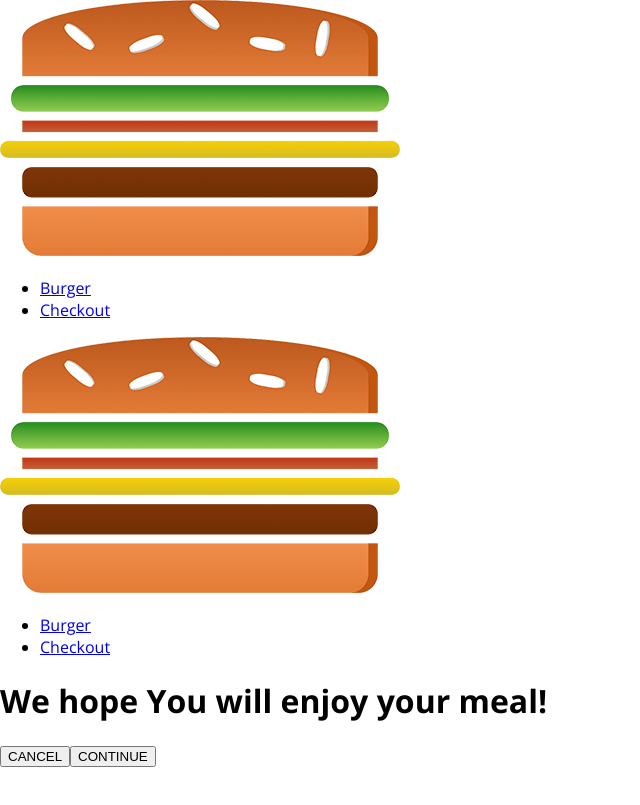
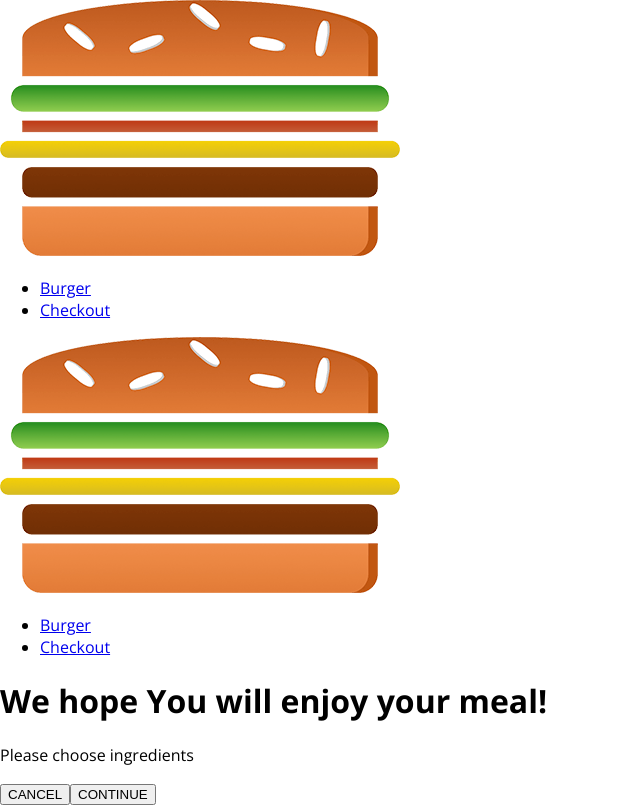
Before and after one commit to VladimirRiz/burger_app, a React app: page /checkout in a window 1280 px wide. Shown: the whole page, without its empty margins (0-640 px from the left). Built offline with nearby package versions, Linux system fonts and the light colour scheme.

Commit message:
feat: add search params to the c

```diff
--- a/src/components/Order/CheckoutSummary/index.js
+++ b/src/components/Order/CheckoutSummary/index.js
@@ -11,8 +11,12 @@ const CheckSummary = (props) => {
         <Burger ingredients={props.ingredients} />
       </div>
 
-      <Button btnType="Danger">CANCEL</Button>
-      <Button btnType="Success">CONTINUE</Button>
+      <Button btnType="Danger" clicked={props.checkoutCancel}>
+        CANCEL
+      </Button>
+      <Button btnType="Success" clicked={props.checkoutContinue}>
+        CONTINUE
+      </Button>
     </div>
   );
 };
--- a/src/containers/BurgerBuilder/index.js
+++ b/src/containers/BurgerBuilder/index.js
@@ -125,8 +125,22 @@ class BurgerBuilder extends Component {
     //       purchasing: false,
     //     })
     //   );
+    const { ingredients } = this.state;
 
-    this.props.history.push('/checkout');
+    const queryParams = [];
+
+    for (let i in ingredients) {
+      queryParams.push(
+        `${encodeURIComponent(i)}=${encodeURIComponent(ingredients[i])}`
+      );
+    }
+
+    const queryString = queryParams.join('&');
+
+    this.props.history.push({
+      pathname: '/checkout',
+      search: `?${queryString}`,
+    });
   };
 
   render() {
--- a/src/containers/Checkout/index.js
+++ b/src/containers/Checkout/index.js
@@ -11,10 +11,35 @@ class Checkout extends Component {
       cheese: 1,
     },
   };
+  componentDidMount() {
+    const query = new URLSearchParams(this.props.location.search);
+    console.log(query);
+    const ingredients = {};
+    for (let el of query.entries()) {
+      ingredients[el[0]] = +el[1];
+    }
+    this.setState({
+      ingredients,
+    });
+  }
+
+  checkoutCancel = () => {
+    console.log('clicked');
+    this.props.history.goBack();
+  };
+
+  checkoutContinue = () => {
+    this.props.history.replace('/checkout/contact-data');
+  };
+
   render() {
     return (
       <div>
-        <CheckoutSummary ingredients={this.state.ingredients} />
+        <CheckoutSummary
+          checkoutCancel={this.checkoutCancel}
+          checkoutContinue={this.checkoutContinue}
+          ingredients={this.state.ingredients}
+        />
       </div>
     );
   }
```
